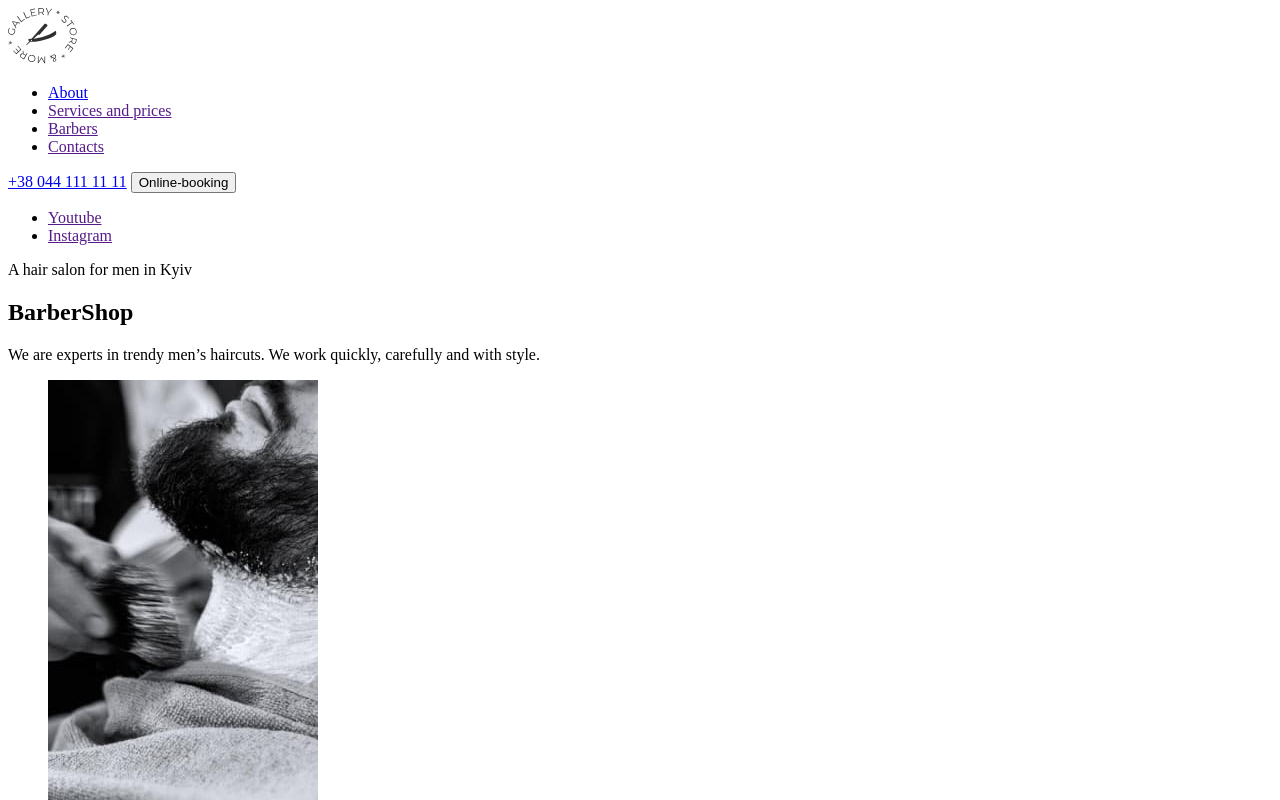
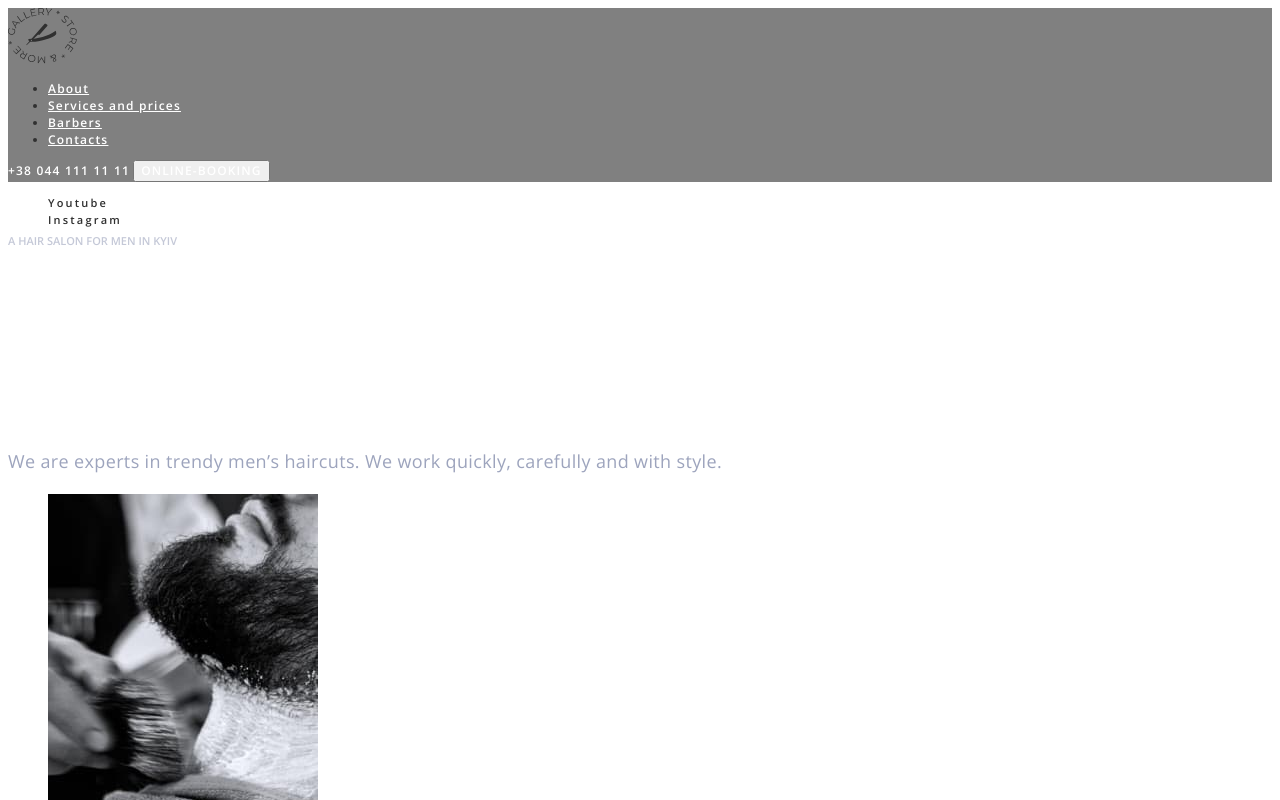
Before and after one commit to BoikoIgor/BarberShop-site, a plain HTML site: page index.html in a window 1280 px wide. Shown: the top 800 px of the page. Drawn offline with nearby package versions, Linux system fonts and the light colour scheme.

Commit message:
add css
first classes styles

```diff
--- a/css/styles.css
+++ b/css/styles.css
@@ -0,0 +1,78 @@
+/* @font-face {
+  font-family: pay-fonts-bold;
+  src: url(../fonts/OpenSans-Bold.ttf);
+}
+@font-face {
+  font-family: 'pay-fonts-regular';
+  src: url(../fonts/OpenSans-Regular.ttf);
+} */
+/* #303030, */
+body {
+  font-family: 'Open Sans', sans-serif;
+  font-weight: 600;
+  font-size: 12px;
+  color: #303030;
+}
+* {
+  box-sizing: border-box;
+}
+.list {
+  list-style: none;
+}
+.link {
+  text-decoration: none;
+}
+/* ---------------HEADER------------------ */
+.header {
+  background-color: grey;
+}
+.header-link {
+  line-height: 1.33;
+  letter-spacing: 0.1em;
+  color: #ffffff;
+}
+.header-tel {
+  line-height: 1.33;
+  letter-spacing: 0.1em;
+  color: #ffffff;
+}
+.header-btn {
+  font-family: inherit;
+  font-weight: 600;
+  font-size: 12px;
+  line-height: 1.33;
+  letter-spacing: 0.09em;
+  text-transform: uppercase;
+  color: #ffffff;
+}
+/* ---------------HERO------------------ */
+.hero-link {
+  font-size: 11px;
+  line-height: 1.36;
+  letter-spacing: 0.2em;
+  color: #303030;
+}
+.hero-pre-title {
+  font-size: 11px;
+  line-height: 1.36px;
+  text-transform: uppercase;
+  color: rgba(157, 164, 189, 0.6);
+}
+.hero-title {
+  font-family: 'Raleway';
+  font-weight: 700;
+  font-size: 72px;
+  line-height: calc(85 / 72);
+  letter-spacing: 0.05em;
+  color: #ffffff;
+}
+.hero-after-title {
+  font-weight: 400;
+  font-size: 18px;
+  line-height: 1.67;
+  letter-spacing: 0.02em;
+  color: #9da4bd;
+}
+/* ---------------ABOUT------------------ */
+
+/* ---------------PRICE------------------ */
--- a/index.html
+++ b/index.html
@@ -5,35 +5,39 @@
     <meta http-equiv="X-UA-Compatible" content="IE=edge" />
     <meta name="viewport" content="width=device-width, initial-scale=1.0" />
     <title>&#128136; BarberShop EN</title>
+    <link rel="preconnect" href="https://fonts.googleapis.com" />
+    <link rel="preconnect" href="https://fonts.gstatic.com" crossorigin />
+    <link href="https://fonts.googleapis.com/css2?family=Open+Sans:wght@400;600;700&family=Raleway&display=swap" rel="stylesheet" />
+    <link rel="stylesheet" href="./css/styles.css" />
   </head>
   <body>
-    <header>
-      <nav>
-        <a href="./index.html"><img src="./img/logo.svg" alt="site logo" /></a>
-        <ul>
-          <li><a href="./index.html">About</a></li>
-          <li><a href="">Services and prices</a></li>
-          <li><a href="">Barbers</a></li>
-          <li><a href="">Contacts</a></li>
+    <header class="header">
+      <nav class="header-navigation">
+        <a class="header-logo" href="./index.html"><img class="header-logo-icon" src="./img/logo.svg" alt="site logo" /></a>
+        <ul class="header-list">
+          <li class="header-item"><a class="header-link" href="./index.html">About</a></li>
+          <li class="header-item"><a class="header-link" href="">Services and prices</a></li>
+          <li class="header-item"><a class="header-link" href="">Barbers</a></li>
+          <li class="header-item"><a class="header-link" href="">Contacts</a></li>
         </ul>
       </nav>
-      <a href="tel:+380441111111">+38 044 111 11 11</a>
-      <button type="button">Online-booking</button>
+      <a class="header-tel link" href="tel:+380441111111">+38 044 111 11 11</a>
+      <button class="header-btn" type="button">Online-booking</button>
     </header>
 
     <main>
-      <section>
-        <ul>
-          <li>
-            <a href="" target="_blank" rel="noopener noreferrer nofollow">Youtube</a>
+      <section class="hero">
+        <ul class="hero-list list">
+          <li class="hero-item">
+            <a class="hero-link link" href="" target="_blank" rel="noopener noreferrer nofollow">Youtube</a>
           </li>
-          <li>
-            <a href="" target="_blank" rel="noopener noreferrer nofollow">Instagram</a>
+          <li class="hero-item">
+            <a class="hero-link link" href="" target="_blank" rel="noopener noreferrer nofollow">Instagram</a>
           </li>
         </ul>
-        <p>A hair salon for men in Kyiv</p>
-        <h1>BarberShop</h1>
-        <p>We are experts in trendy men’s haircuts. We work quickly, carefully and with style.</p>
+        <p class="hero-pre-title">A hair salon for men in Kyiv</p>
+        <h1 class="hero-title">BarberShop</h1>
+        <p class="hero-after-title">We are experts in trendy men’s haircuts. We work quickly, carefully and with style.</p>
       </section>
       <section>
         <ul>
```
Also changed, not shown: fonts/OpenSans-Bold.ttf (added), fonts/OpenSans-Regular.ttf (added).
